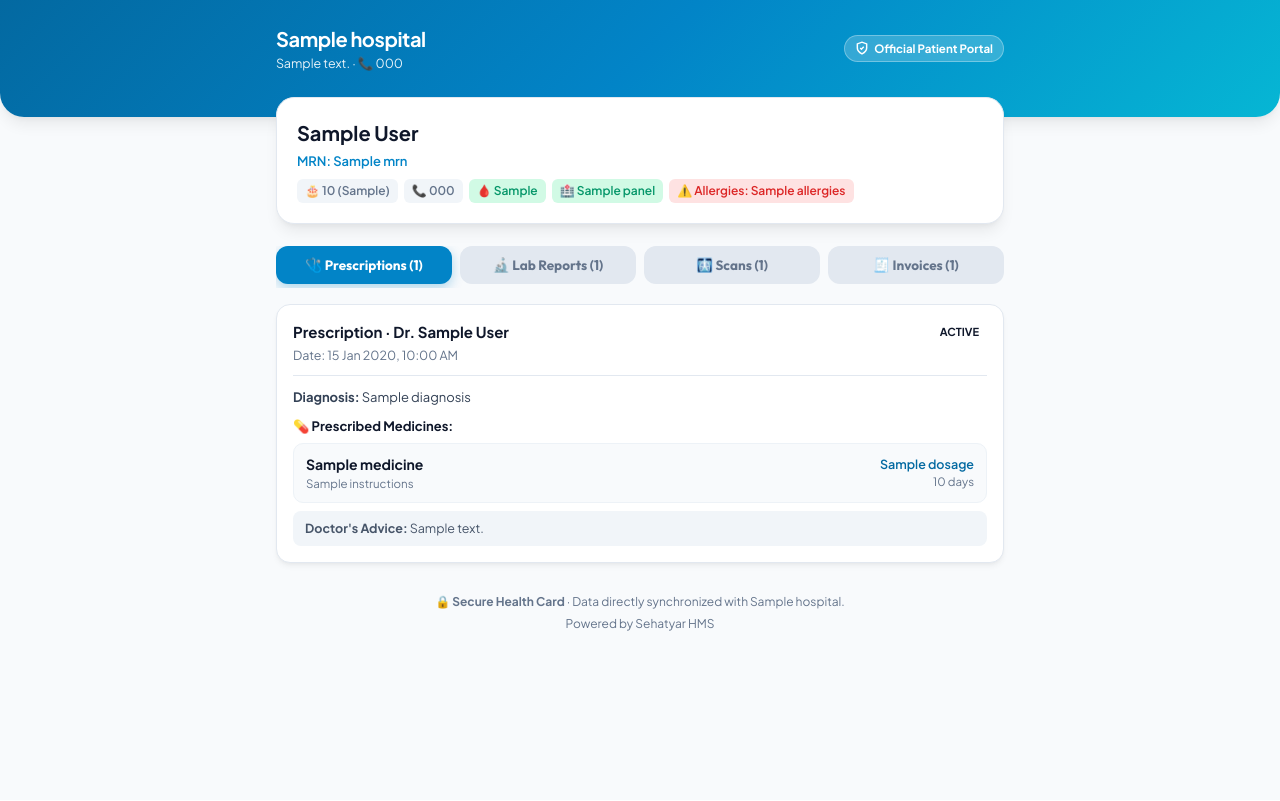
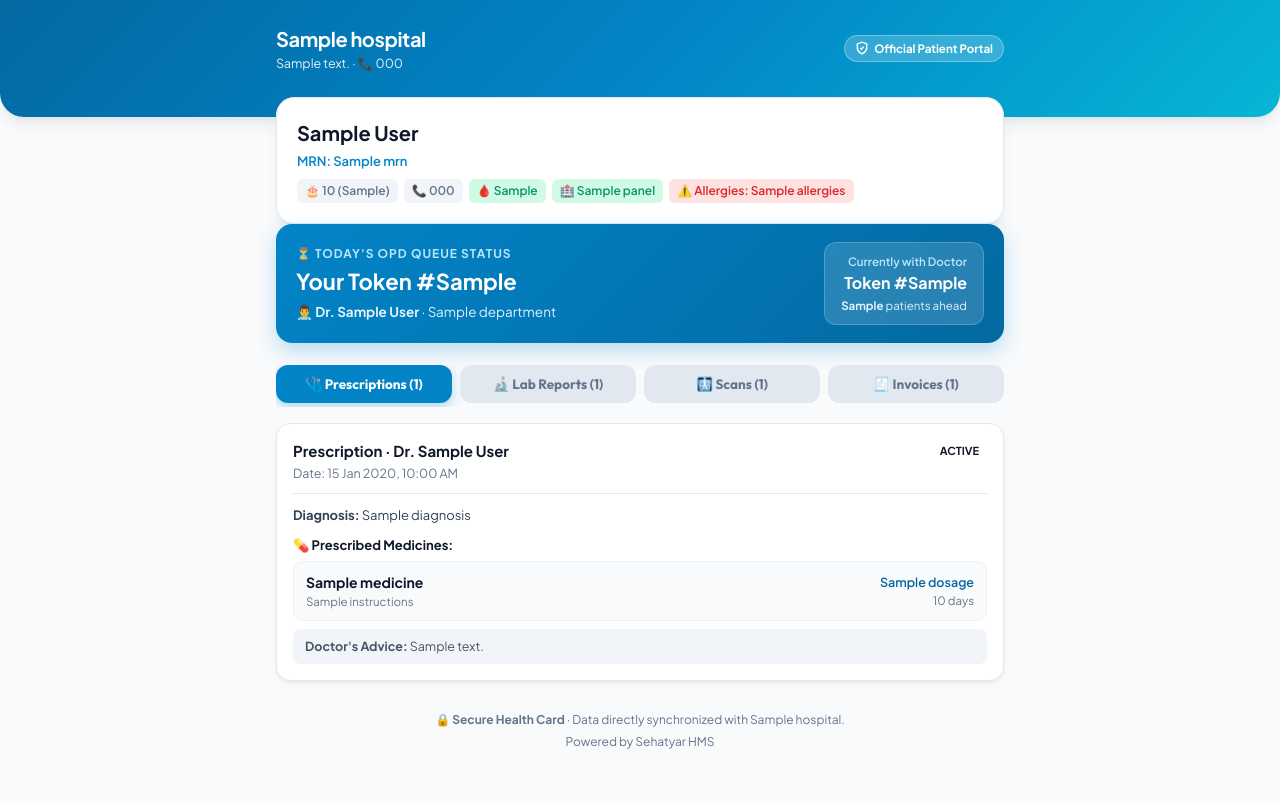
Before and after one commit to Hazrat-Ali822/PharmaDost, a Django app: template templates/patients/portal_hub.html in a window 1280 px wide. Before the commit the page ends 631 px from the top, so only its background shows below. Run offline with Django 4.2, Linux system fonts and the light colour scheme; the template is opened without the code that fills it: most values are stand-ins (such as "Sample title", 1, 10 or a date in 2020).

Commit message:
feat(portal): add Live OPD Token & Real-Time Queue Tracker banner with 15s auto-sync

```diff
--- a/patients/tests_portal.py
+++ b/patients/tests_portal.py
@@ -47,6 +47,8 @@ class PatientPortalTests(TestCase):
         self.assertEqual(r.status_code, 200)
         self.assertContains(r, 'Zahid Ahmed')
         self.assertContains(r, 'City Care Hospital')
+        self.assertContains(r, 'Your Token #')
+        self.assertContains(r, 'Dr. Shariq Khan')
         self.assertContains(r, 'Acute Pharyngitis')
         self.assertContains(r, 'Tab Paracetamol 500mg')
 
--- a/templates/patients/portal_hub.html
+++ b/templates/patients/portal_hub.html
@@ -349,6 +349,53 @@
       </div>
     </div>
 
+    <!-- Live OPD Token / Active Visit Banner -->
+    {% if active_appointment %}
+      <div style="background:linear-gradient(135deg, #0284c7, #0369a1); color:#fff; border-radius:16px; padding:18px 20px; margin-bottom:20px; box-shadow:0 8px 20px rgba(2, 132, 199, 0.25);">
+        <div style="display:flex; justify-content:space-between; align-items:center; flex-wrap:wrap; gap:10px;">
+          <div>
+            <div style="font-size:12px; text-transform:uppercase; letter-spacing:1px; color:#bae6fd; font-weight:700;">
+              {% if active_appointment.status == 'IN_CONSULT' %}
+                🔔 NOW CALLING YOUR NUMBER
+              {% elif active_appointment.status == 'DONE' %}
+                ✅ CONSULTATION COMPLETED
+              {% else %}
+                ⏳ TODAY'S OPD QUEUE STATUS
+              {% endif %}
+            </div>
+            <div style="font-size:22px; font-weight:800; margin-top:2px;">
+              Your Token #{{ active_appointment.token_no|default:"—" }}
+            </div>
+            <div style="font-size:13.5px; color:#e0f2fe; margin-top:4px;">
+              👨‍⚕️ <b>Dr. {{ active_appointment.doctor.full_name }}</b> {% if active_appointment.doctor.department %}· {{ active_appointment.doctor.department.name }}{% endif %}
+            </div>
+          </div>
+
+          <div style="text-align:right; background:rgba(255,255,255,0.15); backdrop-filter:blur(4px); padding:10px 16px; border-radius:12px; border:1px solid rgba(255,255,255,0.2);">
+            {% if active_appointment.status == 'IN_CONSULT' %}
+              <div style="font-size:12px; color:#fef08a; font-weight:700;">INSIDE CLINIC</div>
+              <div style="font-size:15px; font-weight:800; color:#fff;">Please Enter Doctor Room</div>
+            {% elif active_appointment.status == 'DONE' %}
+              <div style="font-size:12px; color:#86efac; font-weight:700;">DONE</div>
+              <div style="font-size:14px; font-weight:700; color:#fff;">Prescription Ready Below</div>
+            {% else %}
+              <div style="font-size:11.5px; color:#bae6fd; font-weight:600;">Currently with Doctor</div>
+              <div style="font-size:16px; font-weight:800; color:#fff;">
+                {% if current_token %}Token #{{ current_token }}{% else %}Starting soon{% endif %}
+              </div>
+              <div style="font-size:11.5px; color:#e0f2fe; margin-top:2px;">
+                {% if patients_ahead == 0 %}
+                  <b style="color:#fef08a;">You are next in line!</b>
+                {% else %}
+                  <b>{{ patients_ahead }}</b> patient{{ patients_ahead|pluralize }} ahead
+                {% endif %}
+              </div>
+            {% endif %}
+          </div>
+        </div>
+      </div>
+    {% endif %}
+
     <!-- Tabs Navigation -->
     <div class="tabs-nav">
       <button class="tab-btn active" onclick="switchTab('prescriptions')">🩺 Prescriptions ({{ prescriptions|length }})</button>
@@ -520,15 +567,14 @@
       if (targetPane) targetPane.classList.add('active');
     }
 
-    // Auto-refresh every 25 seconds if lab orders or scans are pending
-    {% if lab_orders %}
-      const hasPending = {% for order in lab_orders %}{% if order.status != 'Completed' and order.status != 'Cancelled' %}true ||{% endif %}{% endfor %} false;
-      if (hasPending) {
-        setTimeout(function() {
-          window.location.reload();
-        }, 25000);
-      }
-    {% endif %}
+    // Auto-refresh every 15s if active OPD appointment is in queue or lab orders are pending
+    const needsLiveSync = {% if active_appointment and active_appointment.status != 'DONE' and active_appointment.status != 'CANCELLED' %}true ||{% endif %}
+                          {% if lab_orders %}{% for order in lab_orders %}{% if order.status != 'Completed' and order.status != 'Cancelled' %}true ||{% endif %}{% endfor %}{% endif %} false;
+    if (needsLiveSync) {
+      setTimeout(function() {
+        window.location.reload();
+      }, 15000);
+    }
   </script>
 </body>
 </html>
```
Also changed, not shown: CLAUDE.md (+5 -0 lines), patients/views.py (+33 -0 lines).
